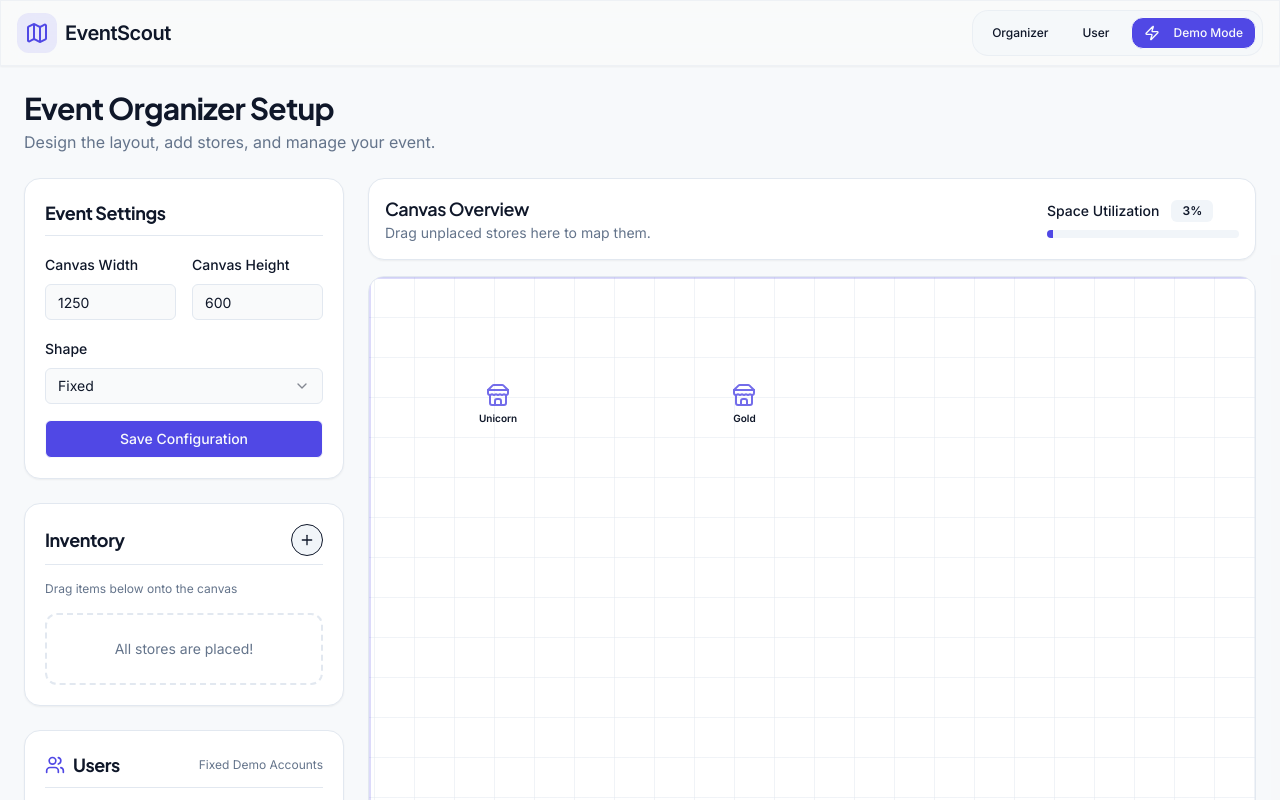
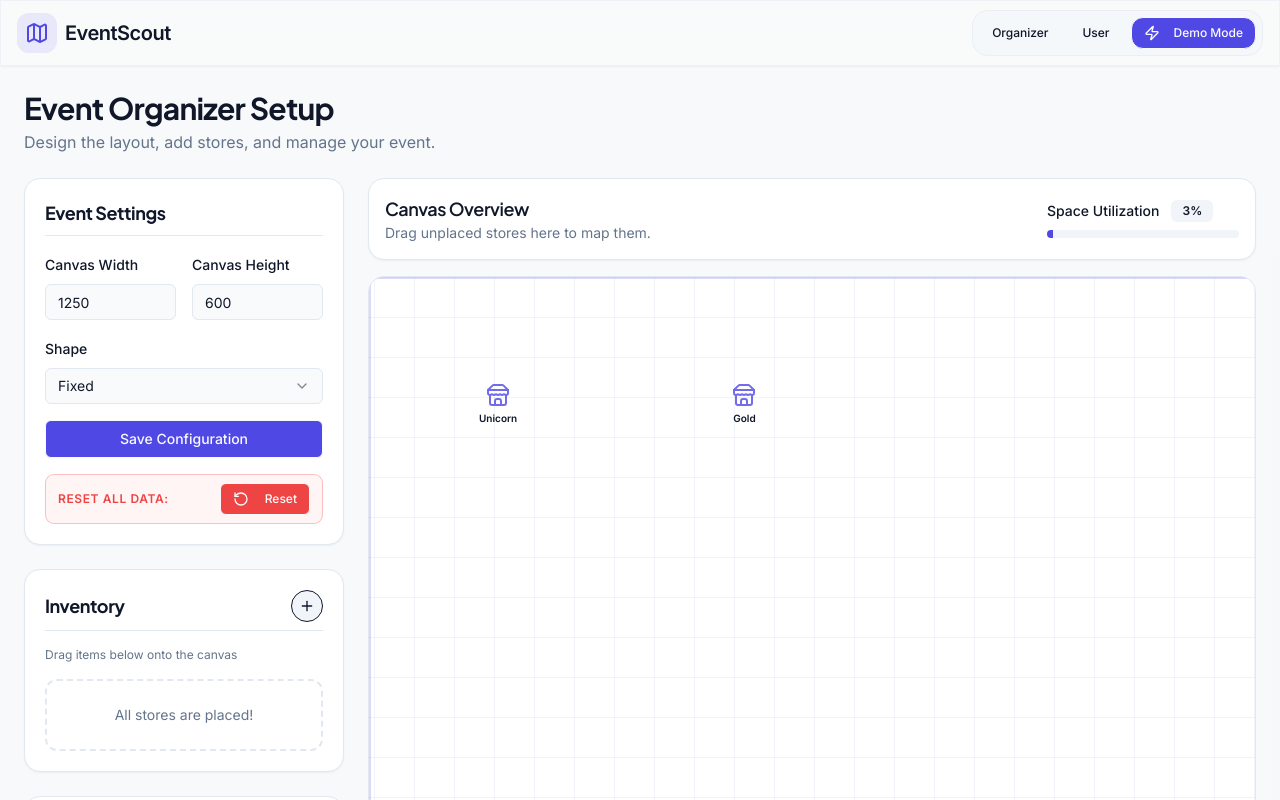
Before and after one commit to RangerAkhil/Expo, a React (Vite) app: page / in a window 1280 px wide. Shown: the top 800 px of the page. Built offline with nearby package versions, Linux system fonts and the light colour scheme.

Commit message:
Fixed bugs

```diff
--- a/src/components/GroundLayout.tsx
+++ b/src/components/GroundLayout.tsx
@@ -1,5 +1,5 @@
 import React, { useEffect, useRef } from "react";
-import { motion } from "framer-motion";
+import { HTMLMotionProps, motion } from "framer-motion";
 import { Store as StoreIcon, Trash2 } from "lucide-react";
 import type { EventSettings, Store, Product } from "@/types/models";
 import { useUpdateStore } from "@/hooks/use-stores";
@@ -33,7 +33,7 @@ export function GroundLayout({
   const [positions, setPositions] = React.useState<Record<number, { x: number; y: number }>>({});
   const [scale, setScale] = React.useState(1);
   const [pan, setPan] = React.useState({ x: 0, y: 0 });
-  const isPanningRef = React.useRef(false);
+  const [isPanning, setIsPanning] = React.useState(false);
   const lastMouse = React.useRef({ x: 0, y: 0 });
   const panStartRef = React.useRef<{ x: number; y: number } | null>(null);
 
@@ -149,7 +149,7 @@ export function GroundLayout({
   };
 
   const handleMouseUp = () => {
-    isPanningRef.current = false;
+    setIsPanning(false);
     panStartRef.current = null;
   };
 
@@ -160,9 +160,9 @@ export function GroundLayout({
     const dyTotal = e.clientY - panStartRef.current.y;
 
     // start panning only after small movement
-    if (!isPanningRef.current) {
+    if (!isPanning) {
       if (Math.abs(dxTotal) < 5 && Math.abs(dyTotal) < 5) return;
-      isPanningRef.current = true;
+      setIsPanning(true);
     }
 
     const dx = e.clientX - lastMouse.current.x;
@@ -235,21 +235,24 @@ export function GroundLayout({
               const hasPurchased = bookedCount > 0;
               const hasMyReservation = myReservedCount > 0;
               const hasOtherReservation = otherReservedCount > 0;
+              const MotionDiv = motion.div as React.FC<HTMLMotionProps<"div">>;
 
               return (
-                <motion.div
+                <MotionDiv
                   data-store
                   key={store.id}
-                  drag={isInteractive && !isPanningRef.current}
+                  drag={isInteractive && !isPanning}
                   dragListener={isInteractive}
                   dragMomentum={false}
                   dragElastic={0}
                   transition={{ duration: 0 }}
-                  onPointerDown={(e) => {
+                  onTapStart={(e) => {
                     if (isInteractive) e.stopPropagation();
                   }}
                   onDragStart={() => {
                     isDraggingRef.current = true;
+                    panStartRef.current = null;
+                    setIsPanning(false);
                   }}
                   onDragEnd={(_, info) => {
                     if (!isInteractive || !containerRef.current) return;
@@ -285,13 +288,14 @@ export function GroundLayout({
                       isDraggingRef.current = false;
                     }, 0);
                   }}
-                  style={!isInteractive ? { cursor: onStoreClick ? "pointer" : "default" } : undefined}
-                  animate={
+                  style={{
+                    cursor: !isInteractive ? (onStoreClick ? "pointer" : "default") : undefined,
+                    display: 'inline-block',
+                  }} animate={
                     isInteractive
                       ? positions[store.id] ?? { x: store.x, y: store.y }
                       : { x: store.x, y: store.y }
                   }
-                  className="inline-block"
                 >
                   {isInteractive && (
                     <div className="absolute top-1 right-1 opacity-0 group-hover:opacity-100 transition-opacity">
@@ -374,7 +378,7 @@ export function GroundLayout({
                       </div>
                     </PopoverContent>
                   </Popover>
-                </motion.div>
+                </MotionDiv>
               );
             })}
 
--- a/src/components/Sidebar.tsx
+++ b/src/components/Sidebar.tsx
@@ -1,12 +1,23 @@
-import { GripVertical, Plus, Users } from "lucide-react";
+import { GripVertical, Plus, RotateCcw, Users } from "lucide-react";
 import type { Store, User, EventSettings } from "@/types/models";
 import { Button } from "@/components/ui/button";
 import { Dialog, DialogContent, DialogHeader, DialogTitle, DialogTrigger } from "@/components/ui/dialog";
 import { StoreForm, EventSettingsForm } from "./Forms";
-import { useUpdateStore } from "@/hooks/use-stores";
+import { useResetDemoStore, useUpdateStore } from "@/hooks/use-stores";
 import { useState } from "react";
 import { Input } from "@/components/ui/input";
 import { Label } from "@/components/ui/label";
+import { useToast } from "@/hooks/use-toast";
+import {
+  AlertDialog,
+  AlertDialogAction,
+  AlertDialogCancel,
+  AlertDialogContent,
+  AlertDialogDescription,
+  AlertDialogFooter,
+  AlertDialogHeader,
+  AlertDialogTitle,
+} from "@/components/ui/alert-dialog";
 
 type OrganizerSidebarProps = {
   stores: Store[];
@@ -20,7 +31,10 @@ export function OrganizerSidebar({ stores, users, settings, onRequestDeleteStore
   const [isStoreOpen, setStoreOpen] = useState(false);
   const [editingStore, setEditingStore] = useState<Store | null>(null);
   const [editFormData, setEditFormData] = useState({ name: "", type: "", cost: 0, width: 50, height: 50 });
+  const [isResetOpen, setResetOpen] = useState(false);
   const updateStore = useUpdateStore();
+  const resetStore = useResetDemoStore();
+  const { toast } = useToast();
 
   const unplacedStores = stores.filter(s => s.x === 0 && s.y === 0);
 
@@ -29,6 +43,19 @@ export function OrganizerSidebar({ stores, users, settings, onRequestDeleteStore
       <div className="bg-card rounded-2xl p-5 border shadow-sm flex flex-col gap-4">
         <h2 className="font-display font-bold text-lg border-b pb-2">Event Settings</h2>
         <EventSettingsForm currentSettings={settings} />
+        <div className="flex items-center justify-between rounded-lg border border-destructive/30 bg-destructive/5 px-3 py-2">
+          <span className="text-xs font-semibold uppercase tracking-wider text-destructive">Reset All Data:</span>
+          <Button
+            type="button"
+            variant="destructive"
+            size="sm"
+            disabled={resetStore.isPending}
+            onClick={() => setResetOpen(true)}
+          >
+            <RotateCcw className="w-4 h-4 mr-2" />
+            {resetStore.isPending ? "Resetting..." : "Reset"}
+          </Button>
+        </div>
       </div>
 
       <div className="bg-card rounded-2xl p-5 border shadow-sm flex flex-col gap-4 flex-1">
@@ -157,6 +184,43 @@ export function OrganizerSidebar({ stores, users, settings, onRequestDeleteStore
           </form>
         </DialogContent>
       </Dialog>
+      <AlertDialog open={isResetOpen} onOpenChange={setResetOpen}>
+        <AlertDialogContent>
+          <AlertDialogHeader>
+            <AlertDialogTitle>Reset All Data</AlertDialogTitle>
+            <AlertDialogDescription>
+              This will clear local storage and reset all organizer/user demo data. This action cannot be undone.
+            </AlertDialogDescription>
+          </AlertDialogHeader>
+          <AlertDialogFooter>
+            <AlertDialogCancel disabled={resetStore.isPending}>Cancel</AlertDialogCancel>
+            <AlertDialogAction
+              className="bg-destructive hover:bg-destructive/90"
+              disabled={resetStore.isPending}
+              onClick={() => {
+                resetStore.mutate({
+                  onSuccess: () => {
+                    setResetOpen(false);
+                    toast({
+                      title: "Reset all data successful",
+                      description: "All local demo data has been reset.",
+                    });
+                  },
+                  onError: () => {
+                    toast({
+                      title: "Reset failed",
+                      description: "Could not clear local storage.",
+                      variant: "destructive",
+                    });
+                  },
+                });
+              }}
+            >
+              {resetStore.isPending ? "Resetting..." : "Reset"}
+            </AlertDialogAction>
+          </AlertDialogFooter>
+        </AlertDialogContent>
+      </AlertDialog>
 
       <div className="bg-card rounded-2xl p-5 border shadow-sm">
         <div className="flex items-center justify-between border-b pb-2 mb-4">
--- a/src/hooks/use-stores.ts
+++ b/src/hooks/use-stores.ts
@@ -1,6 +1,6 @@
 import { useState, useSyncExternalStore } from "react";
 import type { InsertStore, UpdateStoreRequest } from "@/types/models";
-import { createStore, deleteStore, getStores, subscribeDemoStore, updateStore } from "@/lib/demo-store";
+import { createStore, deleteStore, getStores, resetDemoStore, subscribeDemoStore, updateStore } from "@/lib/demo-store";
 
 export function useStores() {
   const data = useSyncExternalStore(subscribeDemoStore, getStores, getStores);
@@ -63,3 +63,21 @@ export function useDeleteStore() {
     },
   };
 }
+
+export function useResetDemoStore() {
+  const [isPending, setIsPending] = useState(false);
+  return {
+    isPending,
+    mutate: (opts?: { onSuccess?: () => void; onError?: (error: unknown) => void }) => {
+      try {
+        setIsPending(true);
+        resetDemoStore();
+        opts?.onSuccess?.();
+      } catch (error) {
+        opts?.onError?.(error);
+      } finally {
+        setIsPending(false);
+      }
+    },
+  };
+}
--- a/src/lib/demo-store.ts
+++ b/src/lib/demo-store.ts
@@ -314,6 +314,13 @@ export function deleteStore(id: number): void {
   writeData(next);
 }
 
+export function resetDemoStore(): void {
+  const storage = ensureBrowser();
+  if (!storage) return;
+  storage.removeItem(STORAGE_KEY);
+  emitChange();
+}
+
 export function getProducts(): Product[] {
   return getOrCreateSnapshot("products", () => readData().products.map(deserializeProduct));
 }
```
Also changed, not shown: package.json (+8 -16 lines).
